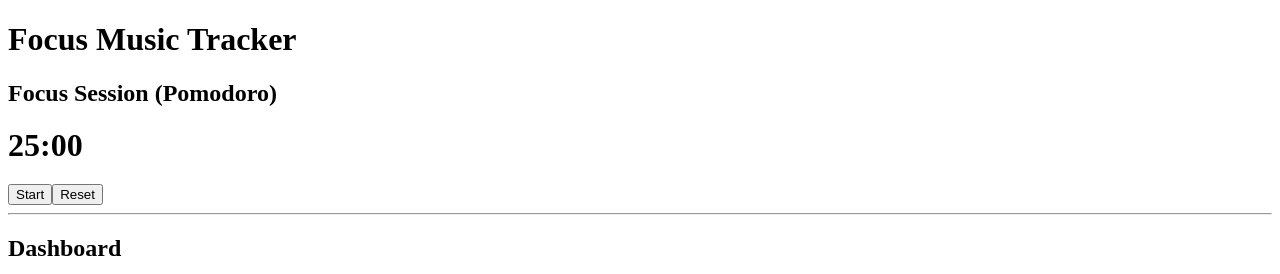
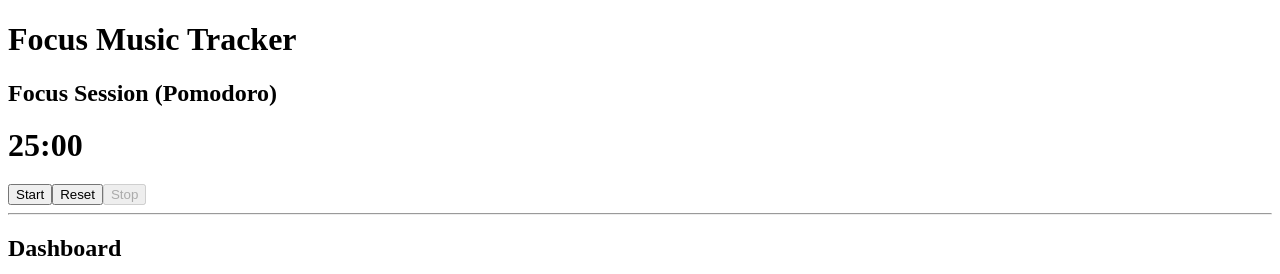
Before and after one commit to sillyguy32/focus-music-app, an Angular app: page / in a window 1280 px wide. Shown: the top 274 px of the page. Built offline with nearby package versions, Linux system fonts and the light colour scheme.

Commit message:
Add stop session button to end sessions early

```diff
--- a/src/app/pages/focus-session/focus-session.component.html
+++ b/src/app/pages/focus-session/focus-session.component.html
@@ -5,6 +5,7 @@
 
   <button (click)="start()" [disabled]="isRunning">Start</button>
   <button (click)="reset()">Reset</button>
+  <button (click)="stopEarly()" [disabled]="!isRunning">Stop</button>
 </div>
 
 <div *ngIf="sessionCompleted">
--- a/src/app/pages/focus-session/focus-session.component.ts
+++ b/src/app/pages/focus-session/focus-session.component.ts
@@ -100,6 +100,14 @@ export class FocusSessionComponent implements OnDestroy {
     return String(this.remainingSeconds % 60).padStart(2, '0');
   }
 
+  stopEarly() {
+    if (!this.isRunning) return;
+
+    this.stopTimer();
+    this.endTime = new Date();
+    this.sessionCompleted = true;
+  }
+
   // so timers keep running if u tab out
   ngOnDestroy(): void {
     this.stopTimer();
```
